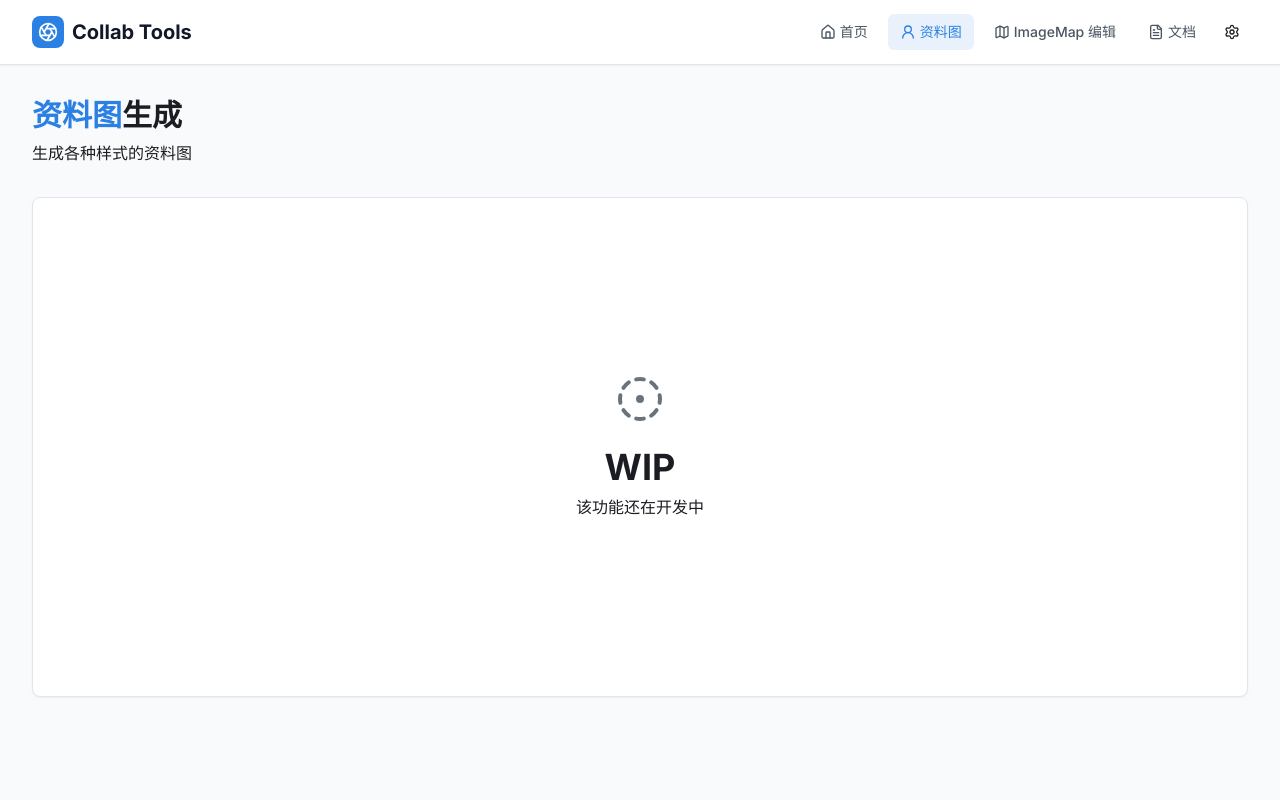
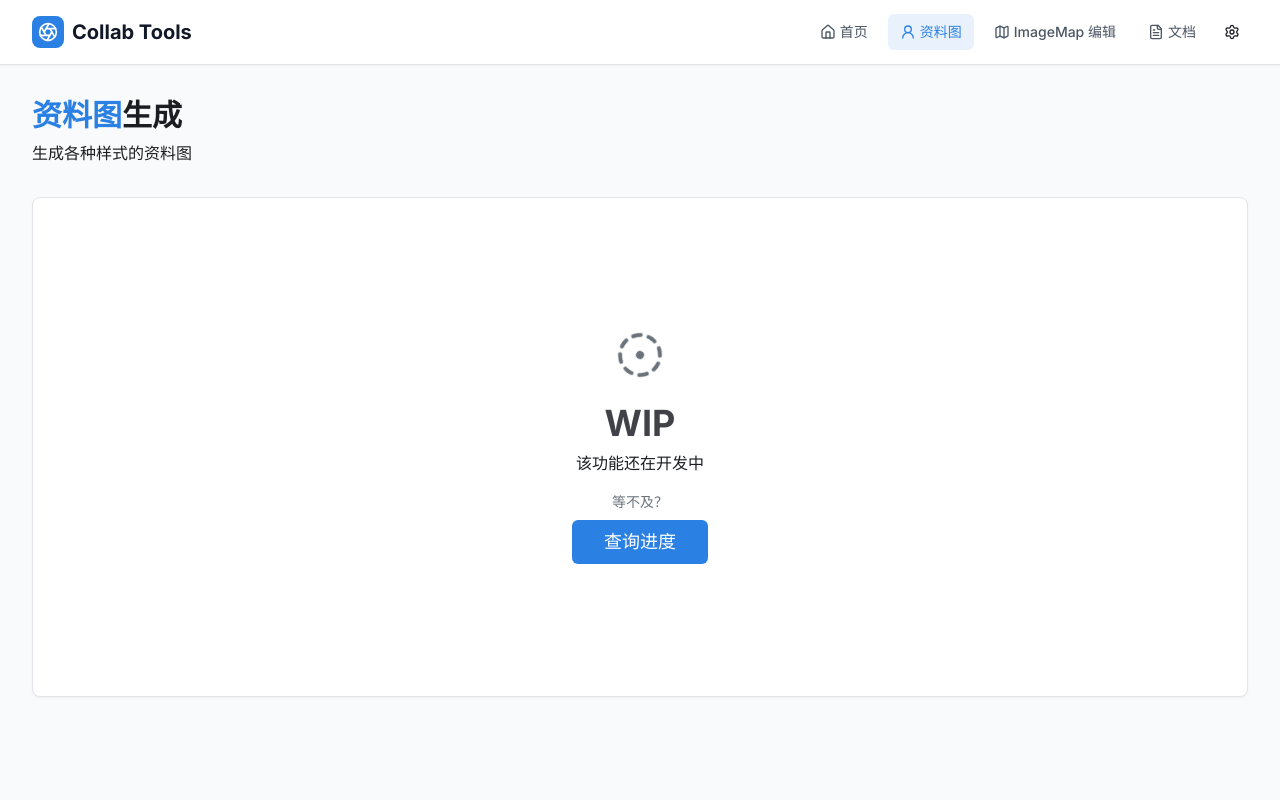
Before and after one commit to CloneWith/osu-collab-tools, a Next.js app: page /avatar in a window 1280 px wide. Shown: the top 800 px of the page. Built offline with nearby package versions, Linux system fonts and the light colour scheme.

Commit message:
Add pulsing effect and project button to WIP placeholder

```diff
--- a/components/wip-placeholder.tsx
+++ b/components/wip-placeholder.tsx
@@ -1,15 +1,26 @@
 import { Card, CardContent } from "@/components/ui/card";
 import { CircleDotDashed } from "lucide-react";
+import Link from "next/link";
+import { Button } from "@/components/ui/button";
+import React from "react";
+import { common } from "@/app/common";
 
 export default function WorkingPlaceholder() {
   return (
     <Card className="h-96 lg:h-[500px]">
       <CardContent className="p-4 h-full flex flex-col items-center justify-center space-y-2">
-        <CircleDotDashed className="w-12 h-12 text-muted-foreground mx-auto mb-4"/>
-        <b className="text-4xl">WIP</b>
+        <CircleDotDashed className="w-12 h-12 text-muted-foreground mx-auto mb-4 animate-spin"/>
+        <b className="text-4xl animate-pulse">WIP</b>
         <div className="flex flex-col text-center items-center justify-center">
           该功能还在开发中
         </div>
+        <hr />
+        <div className="text-sm text-muted-foreground">等不及？</div>
+        <Link href={common.repoUrl}>
+          <Button size="lg" className="text-lg px-8 py-3">
+            查询进度
+          </Button>
+        </Link>
       </CardContent>
     </Card>
   );
```
